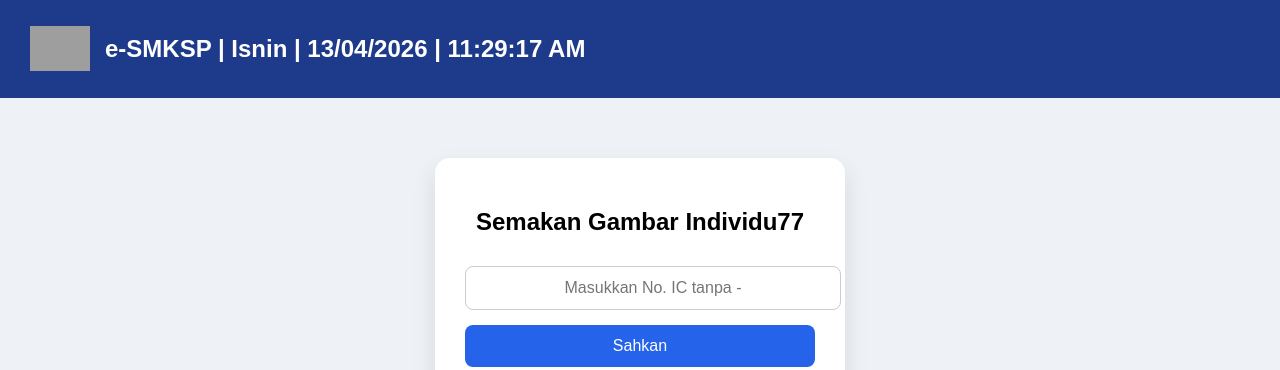
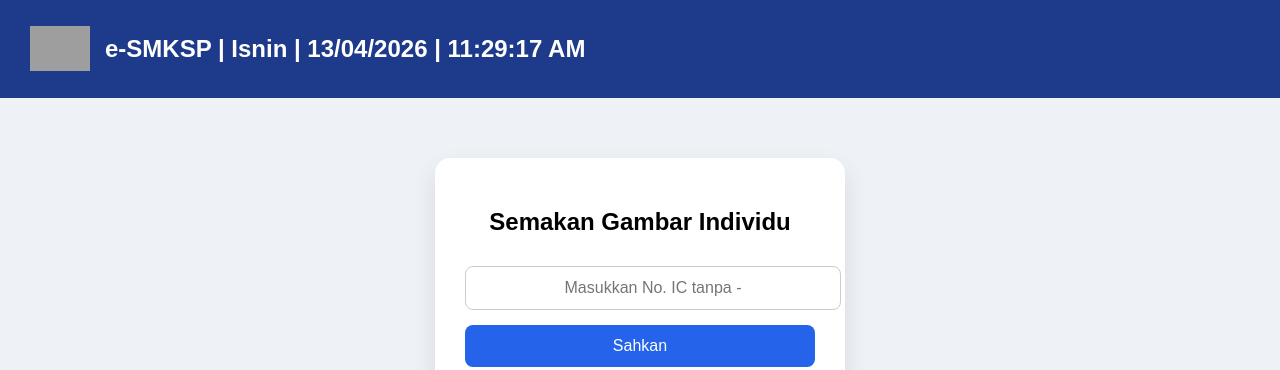
Before and after one commit to smkseripekan/album-individu, a plain HTML site: page index.html in a window 1280 px wide. Shown: the top 370 px of the page. Drawn offline with Linux system fonts and the light colour scheme; grey boxes are pictures that could not be loaded.

Commit message:
Update index.html

```diff
--- a/index.html
+++ b/index.html
@@ -166,7 +166,7 @@
 
 <main>
   <div class="card">
-    <h2>Semakan Gambar Individu77</h2>
+    <h2>Semakan Gambar Individu</h2>
 
     <input type="password" id="code" placeholder="Masukkan No. IC tanpa -" onkeypress="handleKey(event)">
 
```
